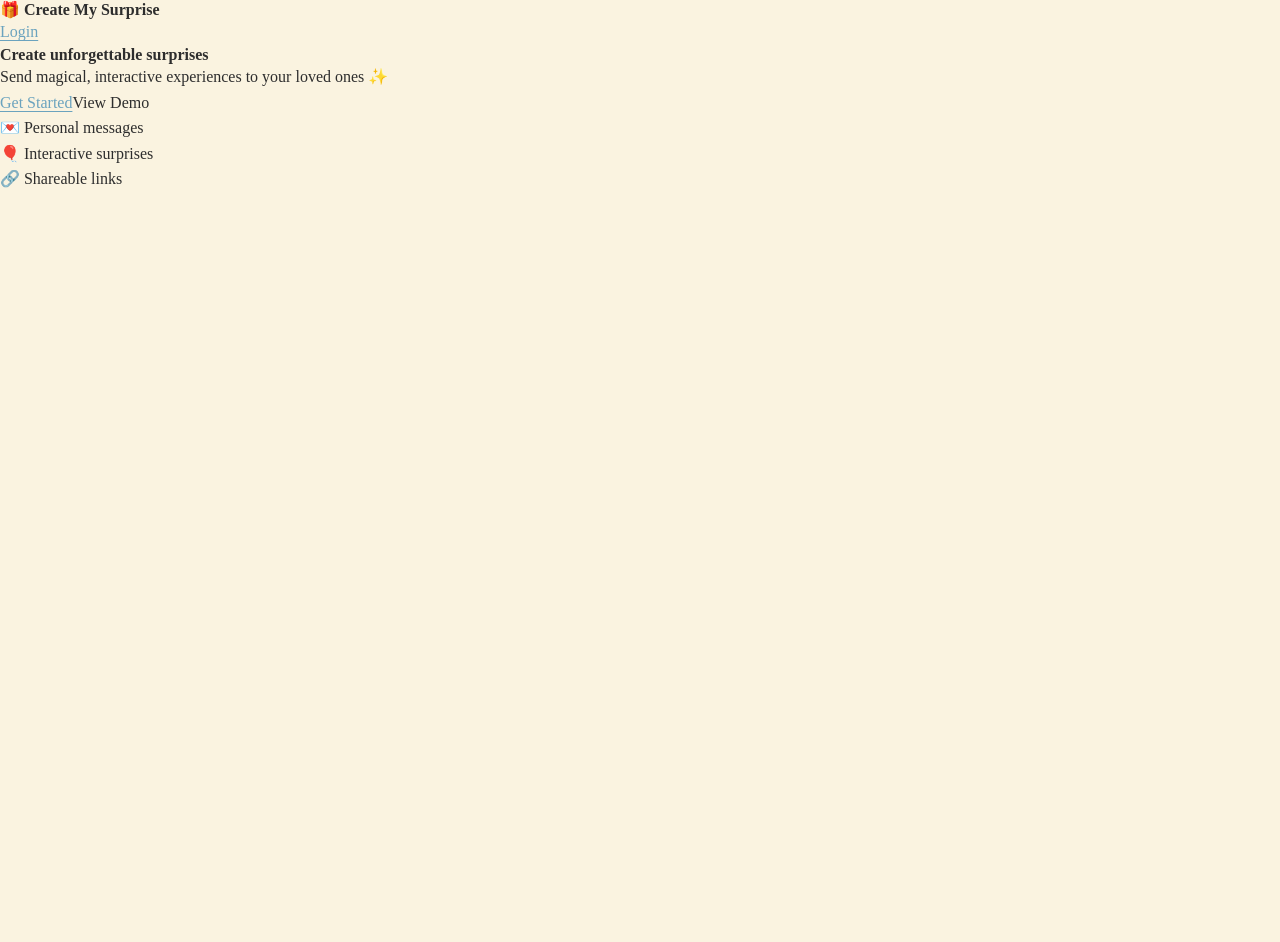
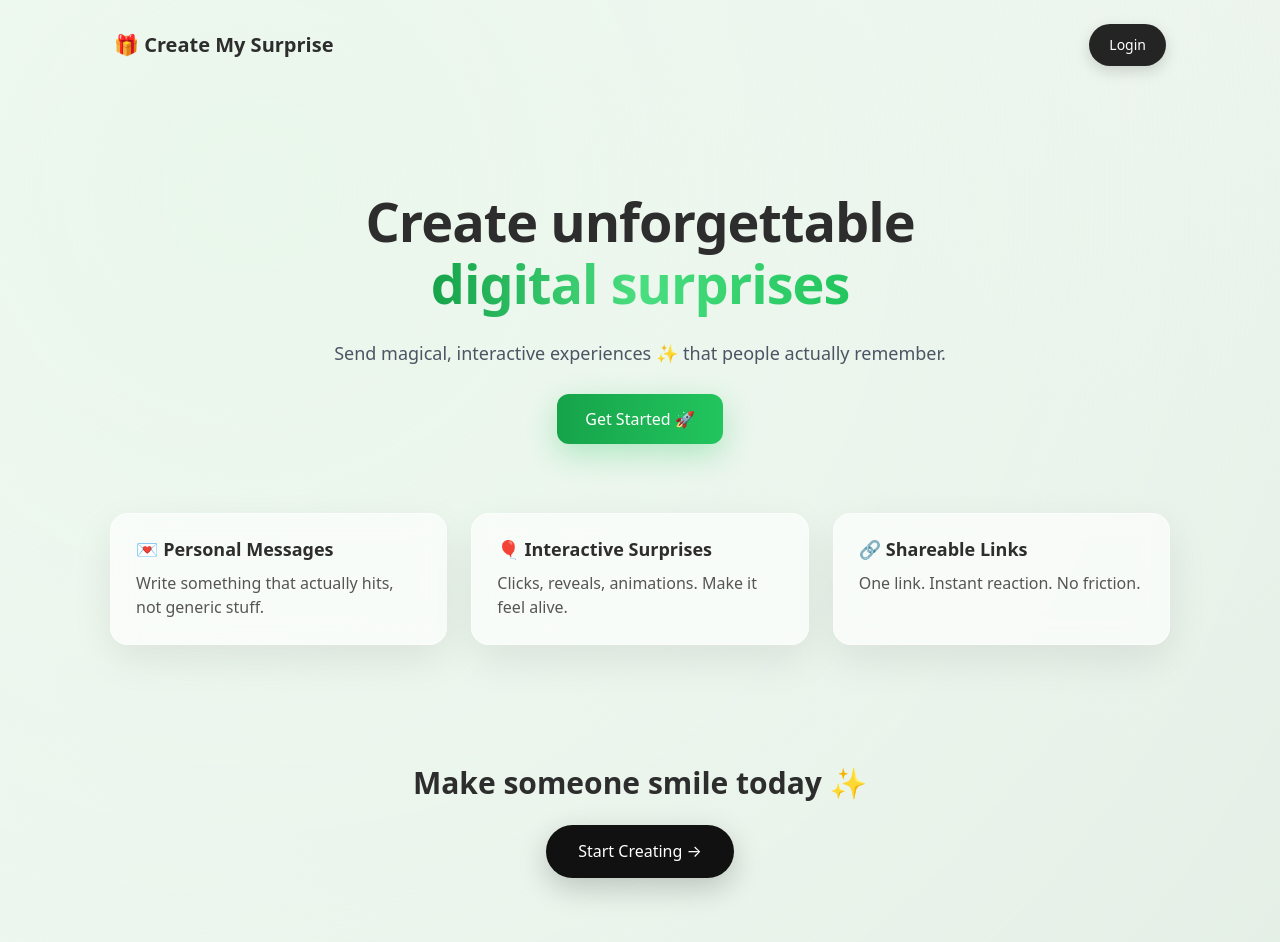
Before and after one commit to Joydeep-08/my-app, a Next.js app: page / in a window 1280 px wide. Shown: the top 942 px of the page. Before the commit the page ends 800 px from the top, so only its background shows below. Built offline with nearby package versions, Linux system fonts and the light colour scheme.

Commit message:
fix landing page

```diff
--- a/src/app/page.tsx
+++ b/src/app/page.tsx
@@ -1,58 +1,204 @@
+"use client";
 export default function Home() {
   return (
-    <main className="min-h-screen bg-gradient-to-br from-[#f5f7f4] to-[#e6efe6] text-gray-800">
+    <main
+      style={{
+        minHeight: "100vh",
+        background:
+          "radial-gradient(circle at 20% 20%, #eaf7ec, transparent), linear-gradient(135deg, #f8faf7, #e4efe6)",
+        fontFamily: "system-ui, -apple-system, sans-serif",
+        color: "#1f2937",
+      }}
+    >
+      {/* NAVBAR */}
+      <div
+        style={{
+          maxWidth: "1100px",
+          margin: "0 auto",
+          padding: "24px",
+          display: "flex",
+          justifyContent: "space-between",
+          alignItems: "center",
+        }}
+      >
+        <h1 style={{ fontSize: "20px", fontWeight: 600 }}>
+          🎁 Create My Surprise
+        </h1>
 
-      {/* NAVBAR */}
-      <nav className="max-w-6xl mx-auto flex justify-between items-center px-6 py-6">
-        <h1 className="text-xl font-semibold">🎁 Create My Surprise</h1>
         <a
           href="/login"
-          className="px-4 py-2 bg-[#9CAF88] text-white rounded-lg"
+          style={{
+            padding: "10px 20px",
+            background: "rgba(0,0,0,0.85)",
+            color: "white",
+            borderRadius: "999px",
+            textDecoration: "none",
+            fontSize: "14px",
+            boxShadow: "0 5px 15px rgba(0,0,0,0.15)",
+          }}
         >
           Login
         </a>
-      </nav>
+      </div>
 
       {/* HERO */}
-      <section className="max-w-4xl mx-auto text-center mt-24 px-6">
-        <h1 className="text-5xl font-bold mb-6">
-          Create unforgettable <span className="text-[#9CAF88]">surprises</span>
+      <div
+        style={{
+          maxWidth: "850px",
+          margin: "100px auto 60px",
+          textAlign: "center",
+          padding: "0 20px",
+        }}
+      >
+        <h1
+          style={{
+            fontSize: "54px",
+            fontWeight: 700,
+            lineHeight: 1.15,
+            letterSpacing: "-1px",
+          }}
+        >
+          Create unforgettable{" "}
+          <span
+            style={{
+              background:
+                "linear-gradient(90deg, #16a34a, #4ade80, #22c55e)",
+              WebkitBackgroundClip: "text",
+              color: "transparent",
+            }}
+          >
+            digital surprises
+          </span>
         </h1>
 
-        <p className="text-lg text-gray-600 mb-8">
-          Send magical, interactive experiences to your loved ones ✨
+        <p
+          style={{
+            marginTop: "24px",
+            color: "#4b5563",
+            fontSize: "18px",
+            lineHeight: 1.6,
+          }}
+        >
+          Send magical, interactive experiences ✨
+          that people actually remember.
         </p>
 
-        <div className="flex justify-center gap-4">
+        <div style={{ marginTop: "40px" }}>
           <a
             href="/login"
-            className="px-6 py-3 bg-[#9CAF88] text-white rounded-xl shadow"
+            style={{
+              padding: "14px 28px",
+              background:
+                "linear-gradient(90deg, #16a34a, #22c55e)",
+              color: "white",
+              borderRadius: "12px",
+              textDecoration: "none",
+              fontWeight: 500,
+              boxShadow: "0 10px 30px rgba(34,197,94,0.3)",
+              transition: "all 0.2s ease",
+            }}
           >
-            Get Started
+            Get Started 🚀
           </a>
-
-          <button className="px-6 py-3 border rounded-xl">
-            View Demo
-          </button>
         </div>
-      </section>
+      </div>
 
       {/* FEATURES */}
-      <section className="max-w-6xl mx-auto grid md:grid-cols-3 gap-6 mt-24 px-6 pb-20">
+      <div
+        style={{
+          maxWidth: "1100px",
+          margin: "40px auto",
+          display: "grid",
+          gridTemplateColumns: "repeat(auto-fit, minmax(260px, 1fr))",
+          gap: "24px",
+          padding: "20px",
+        }}
+      >
         {[
-          "💌 Personal messages",
-          "🎈 Interactive surprises",
-          "🔗 Shareable links",
+          {
+            title: "💌 Personal Messages",
+            desc: "Write something that actually hits, not generic stuff.",
+          },
+          {
+            title: "🎈 Interactive Surprises",
+            desc: "Clicks, reveals, animations. Make it feel alive.",
+          },
+          {
+            title: "🔗 Shareable Links",
+            desc: "One link. Instant reaction. No friction.",
+          },
         ].map((item, i) => (
           <div
             key={i}
-            className="bg-white p-6 rounded-2xl shadow-md text-center"
+            style={{
+              background: "rgba(255,255,255,0.65)",
+              backdropFilter: "blur(12px)",
+              padding: "26px",
+              borderRadius: "18px",
+              boxShadow:
+                "0 15px 40px rgba(0,0,0,0.08), inset 0 0 0 1px rgba(255,255,255,0.4)",
+              transition: "transform 0.2s ease, box-shadow 0.2s ease",
+            }}
+            onMouseEnter={(e) => {
+              e.currentTarget.style.transform = "translateY(-6px)";
+              e.currentTarget.style.boxShadow =
+                "0 25px 60px rgba(0,0,0,0.12)";
+            }}
+            onMouseLeave={(e) => {
+              e.currentTarget.style.transform = "translateY(0)";
+              e.currentTarget.style.boxShadow =
+                "0 15px 40px rgba(0,0,0,0.08)";
+            }}
           >
-            <p className="font-medium">{item}</p>
+            <h3 style={{ fontSize: "18px", fontWeight: 600 }}>
+              {item.title}
+            </h3>
+            <p
+              style={{
+                marginTop: "10px",
+                color: "#555",
+                lineHeight: 1.5,
+              }}
+            >
+              {item.desc}
+            </p>
           </div>
         ))}
-      </section>
+      </div>
 
+      {/* CTA */}
+      <div
+        style={{
+          textAlign: "center",
+          marginTop: "100px",
+          paddingBottom: "80px",
+        }}
+      >
+        <h2
+          style={{
+            fontSize: "30px",
+            fontWeight: 600,
+          }}
+        >
+          Make someone smile today ✨
+        </h2>
+
+        <a
+          href="/login"
+          style={{
+            display: "inline-block",
+            marginTop: "24px",
+            padding: "14px 32px",
+            background: "#111",
+            color: "white",
+            borderRadius: "999px",
+            textDecoration: "none",
+            boxShadow: "0 10px 30px rgba(0,0,0,0.2)",
+          }}
+        >
+          Start Creating →
+        </a>
+      </div>
     </main>
   );
 }
```
